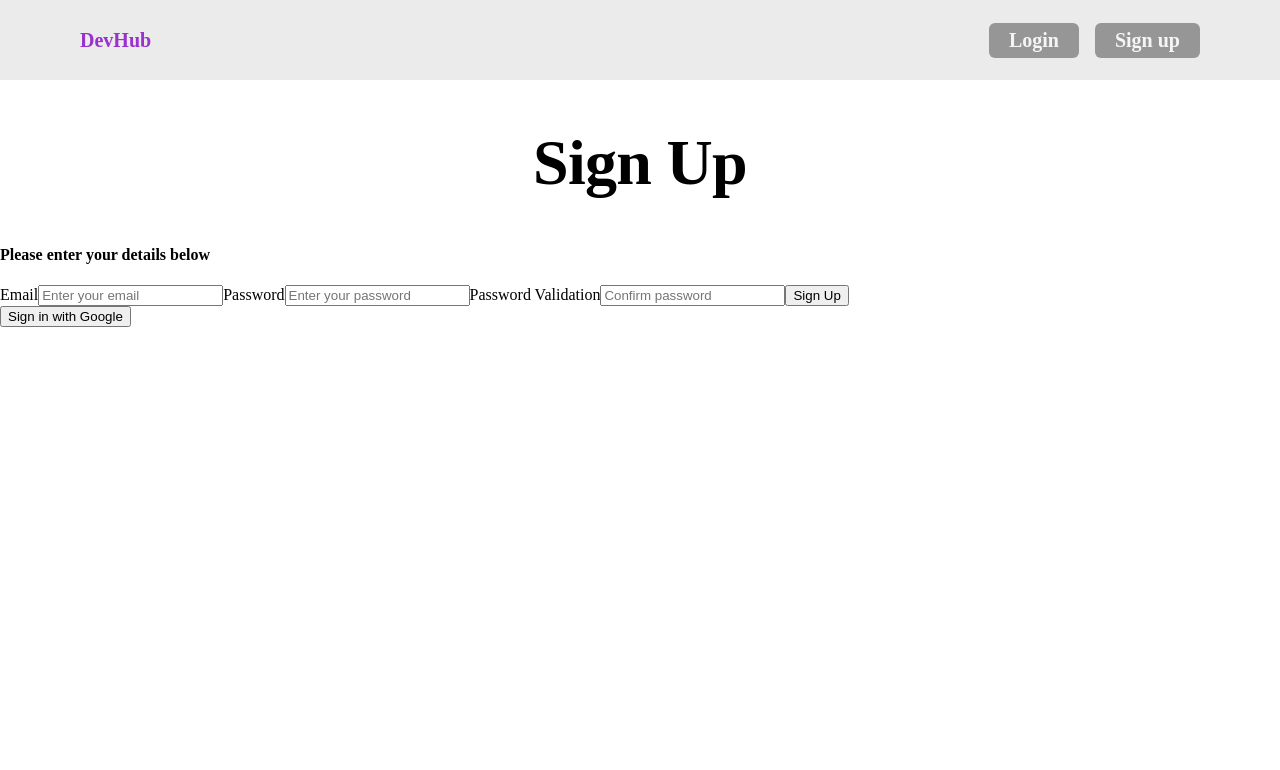
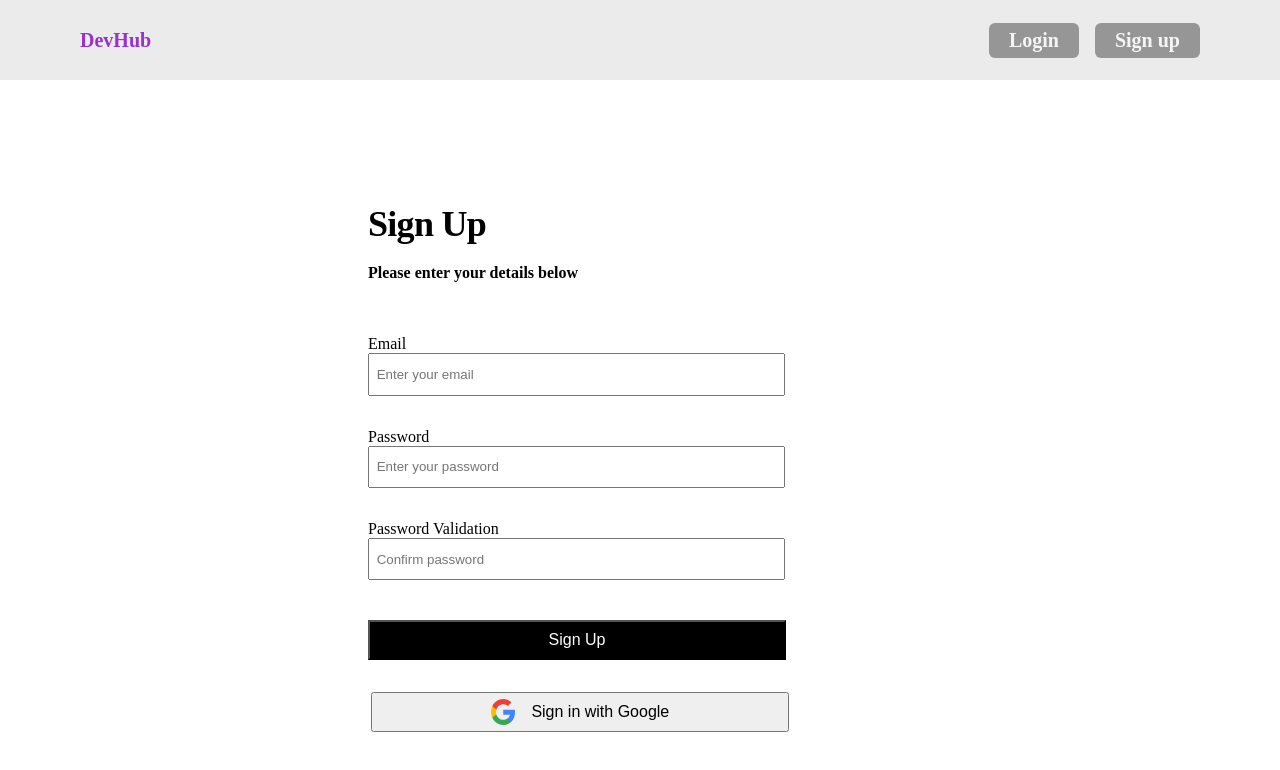
Before and after one commit to ACavalletto/devhub-frontend, a React (Create React App) app: page /signup in a window 1280 px wide. Shown: the top 770 px of the page. Built offline with nearby package versions, Linux system fonts and the light colour scheme.

Commit message:
Created signup layout. Added assets directory to house google logo

```diff
--- a/src/components/forms/SignUpForm.js
+++ b/src/components/forms/SignUpForm.js
@@ -1,5 +1,6 @@
 import { Formik, useField, Form } from 'formik';
 import * as Yup from 'yup'
+import '../../style/signup.css'
 
 const MyTextInput = ({ label, ...props }) => {
     const [field, meta] = useField(props);
@@ -16,8 +17,8 @@ const MyTextInput = ({ label, ...props }) => {
 
 const SignupForm = () => {
     return (
-        <>
-            <h1>Sign Up</h1>
+        <div className='form-container'>
+            <h1 className='signup-h1'>Sign Up</h1>
             <h4>Please enter your details below</h4>
             <Formik
                 initialValues={{
@@ -43,7 +44,7 @@ const SignupForm = () => {
                 }}
             >
 
-            <Form>
+            <Form className="signup-form">
                 <MyTextInput
                     label='Email'
                     name='email'
@@ -65,7 +66,7 @@ const SignupForm = () => {
                 <button type='submit'>Sign Up</button> {/* onClick(firebaseSignUp)*/}
             </Form>
         </Formik>
-        </>
+        </div>
     )
 }
 
--- a/src/pages/Signup.js
+++ b/src/pages/Signup.js
@@ -1,12 +1,18 @@
 import NavBar from '../components/NavBar'
 import SignUpForm from '../components/Forms/SignUpForm'
+import '../style/signup.css'
+import logo from '../assets/google.svg'
+
 
 const Signup = (props) => {
   return (
     <>
       <NavBar />
       <SignUpForm />
-      <button>Sign in with Google</button> {/*onclick(signUpGoogle) */ }
+      <button className='google-btn'>
+          <img src={logo} alt='Google Logo'/>
+          Sign in with Google
+      </button> {/*onclick(signUpGoogle) */}
     </>
   )
 }
--- a/src/style/signup.css
+++ b/src/style/signup.css
@@ -0,0 +1,60 @@
+.form-container{
+    display:flex;
+    flex-direction: column;
+    margin: 5em 25% 0 25%;
+    padding-left: 3em;
+}
+.signup-h1{
+    text-align:left;
+    font-size: 36px;
+    font-weight: 700;
+    margin-bottom: 0;
+}
+h4{
+    margin-top: 0;
+}
+.signup-form{
+    display:flex;
+    flex-direction: column;
+}
+.signup-form input{
+    height: 25px;
+    width: 400px;
+    padding: .5em;
+}
+.signup-form label{
+    margin-top: 2em;
+}
+.error{
+    color: red;
+    margin-top: .25em;
+    margin-left: .5em;
+}
+.signup-form [type='submit']{
+    margin-top: 2.5em;
+    height: 40px;
+    width: 418px;
+    font-size: 16px;
+    background: black;
+    color: white;
+    cursor:pointer;
+}
+.signup-form [type='submit']:hover{
+    background: darkorchid;
+}
+.google-btn{
+    display: flex;
+    justify-content: center;
+    gap: 1em;
+    align-items:center;
+    margin: 0 29%;
+    width: 418px;
+    height:40px;
+    margin-top: 2em;
+    cursor: pointer;
+    font-size: 16px;
+
+}
+.google-btn img{
+    height: 26px;
+}
```
Also changed, not shown: src/assets/google.svg (added).
